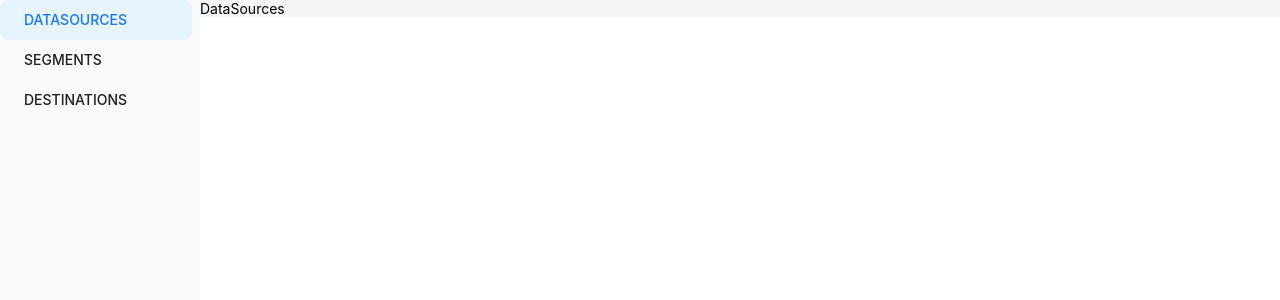
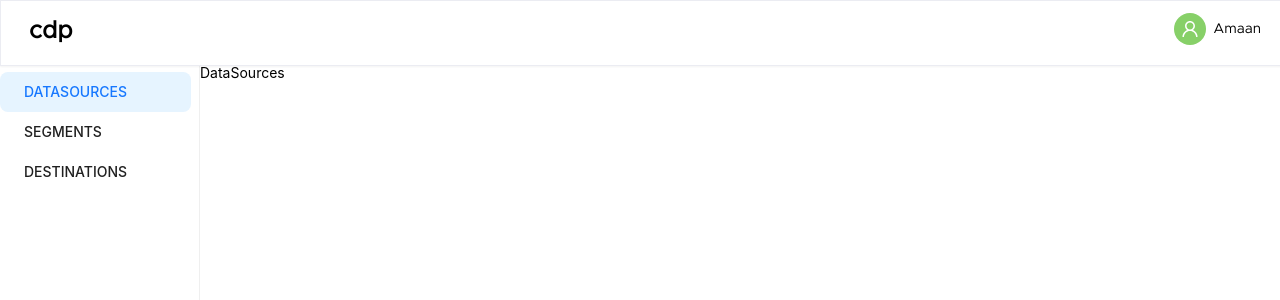
Before and after one commit to AmaanGrofers/cdp-demo-build, a React (Vite) app: page /data-sources in a window 1280 px wide. Shown: the top 300 px of the page. Built offline with nearby package versions, Linux system fonts and the light colour scheme.

Commit message:
header changes

```diff
--- a/src/components/CoreLayout/index.jsx
+++ b/src/components/CoreLayout/index.jsx
@@ -4,6 +4,7 @@ import styles from "./styles.module.css";
 import { appRoutes } from "../../constants/appRoutes";
 // import Logo from "../Assets/Logo.svg";
 import { useNavigate, useLocation } from "react-router-dom";
+import Header from "../Header";
 
 const { Sider } = Layout;
 
@@ -45,40 +46,31 @@ function CoreLayout({ children }) {
   }, []);
 
   return (
+    <div>
+      <Header />
+
       <Layout hasSider>
         <Sider
-        className={`${styles.sider} bg-gray-50`}
+          // added top w.r.t. height of the header...
+          className={`${styles.sider} bg-white top-16 pt-2`}
           style={{ "--nav-bar-width": NAV_BAR_WIDTH }}
         >
-        {/* <img
-          style={{
-            alignSelf: "center",
-            objectFit: "contain",
-            marginTop: "10px",
-            marginBottom: "10px",
-            cursor: "pointer",
-          }}
-          onClick={() => {
-            navigate("/");
-          }}
-          src={Logo}
-          alt="logo"
-        /> */}
           <Menu
             mode="inline"
             selectedKeys={[activeMenuKey]}
             onClick={handleMenuClick}
             items={items}
-          className="bg-gray-50"
+            className="bg-white-50"
           />
         </Sider>
         <div
-        className={styles.layout_content}
+          className={`${styles.layout_content} top-16`}
           style={{ "--nav-bar-width": NAV_BAR_WIDTH }}
         >
           {children}
         </div>
       </Layout>
+    </div>
   );
 }
 export default CoreLayout;
--- a/src/components/CoreLayout/styles.module.css
+++ b/src/components/CoreLayout/styles.module.css
@@ -3,12 +3,12 @@
   height: 100vh;
   position: fixed;
   inset-inline-start: 0;
-  top: 0;
   bottom: 0;
   scrollbar-width: thin;
   scrollbar-color: unset;
   width: var(--nav-bar-width) !important;
   max-width: var(--nav-bar-width) !important;
+  border-right: 1px solid #efefef;
 
   & ul {
     border: none !important;
@@ -17,5 +17,6 @@
 }
 
 .layout_content {
-  margin-left: var(--nav-bar-width) !important;
+  position: relative;
+  left: var(--nav-bar-width) !important;
 }
--- a/src/components/Header/index.jsx
+++ b/src/components/Header/index.jsx
@@ -1,5 +1,53 @@
+import { Avatar, Dropdown } from "antd";
+import { UserOutlined, HomeTwoTone, LogoutOutlined } from "@ant-design/icons";
+
+const USER = "Amaan";
+
+const items = [
+  {
+    key: "1",
+    label: "My Account",
+    disabled: true,
+  },
+  {
+    type: "divider",
+  },
+  {
+    key: "2",
+    label: "Profile",
+    icon: <HomeTwoTone className="pr-2" />,
+    // extra: "⌘P",
+  },
+  {
+    key: "5",
+    label: "Log Out",
+    icon: <LogoutOutlined className="pr-2" />,
+    // extra: "⌘S",
+  },
+];
+
 function Header() {
-  return <div>Header</div>;
+  return (
+    <div
+      className="fixed h-10 p-3 w-full bg-white z-10 shadow-sm"
+      style={{ border: "1px solid #EBECF2" }}
+    >
+      <div className="flex justify-between items-center px-4">
+        <h3>cdp</h3>
+        <div className="pr-4">
+          <Dropdown menu={{ items }} placement="bottomRight" arrow>
+            <a onClick={(e) => e.preventDefault()}>
+              <Avatar
+                style={{ backgroundColor: "#87d068" }}
+                icon={<UserOutlined />}
+              />
+              <span className="pl-2 text-sm">{USER}</span>
+            </a>
+          </Dropdown>
+        </div>
+      </div>
+    </div>
+  );
 }
 
 export default Header;
--- a/src/index.css
+++ b/src/index.css
@@ -49,3 +49,7 @@ body {
 :root {
   font-family: Inter, system-ui, Avenir, Helvetica, Arial, sans-serif;
 }
+
+.ant-layout {
+  background-color: #ffffff;
+}
--- a/src/pages/Destinations/index.jsx
+++ b/src/pages/Destinations/index.jsx
@@ -1,5 +1,13 @@
 function Destinations() {
-  return <div>Destinations</div>;
+  return (
+    <div>
+      {[...Array(10).keys()].map((item) => (
+        <div key={item} className="p-10">
+          Destinations
+        </div>
+      ))}
+    </div>
+  );
 }
 
 export default Destinations;
```
Lines whose indentation alone changed are shown as unchanged.
